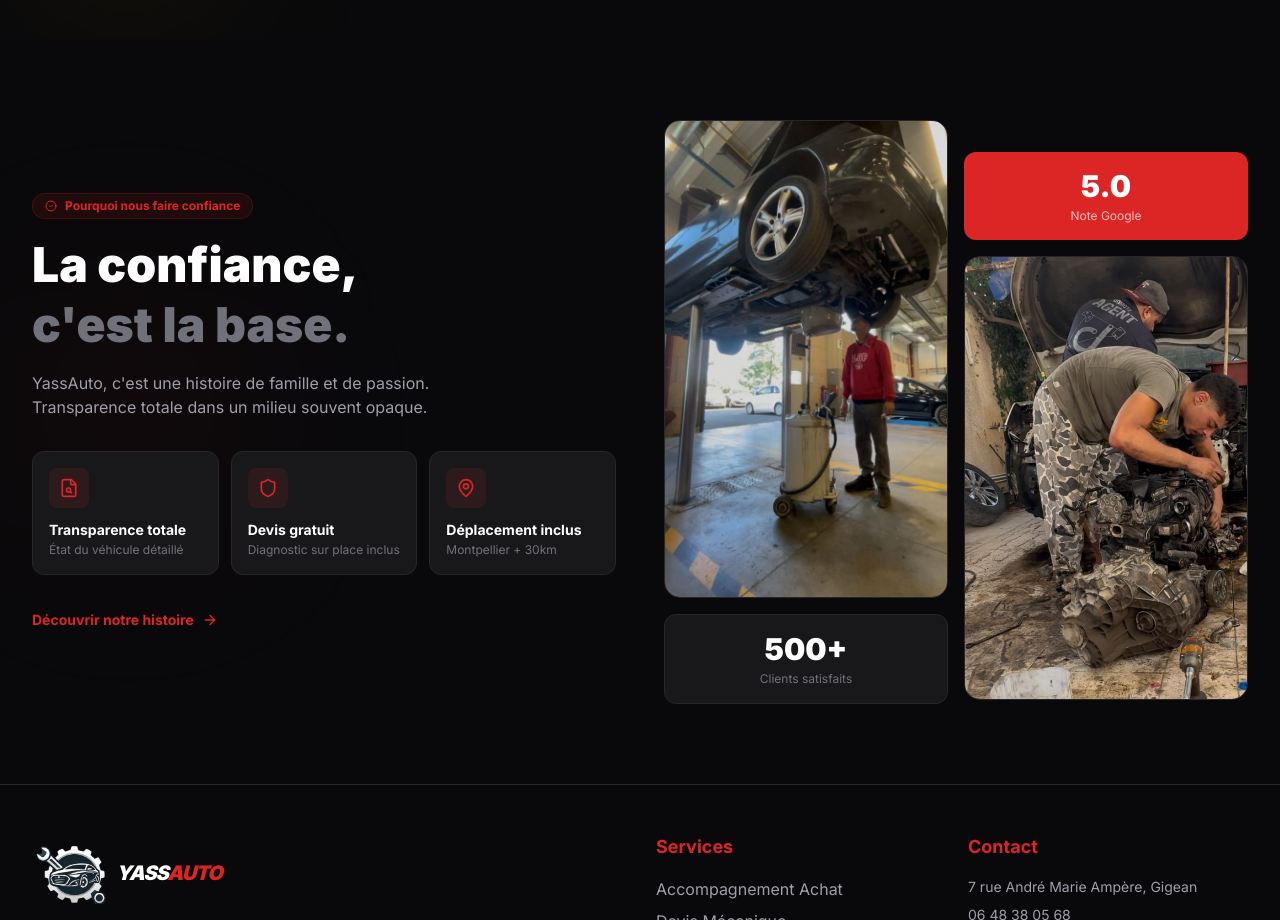
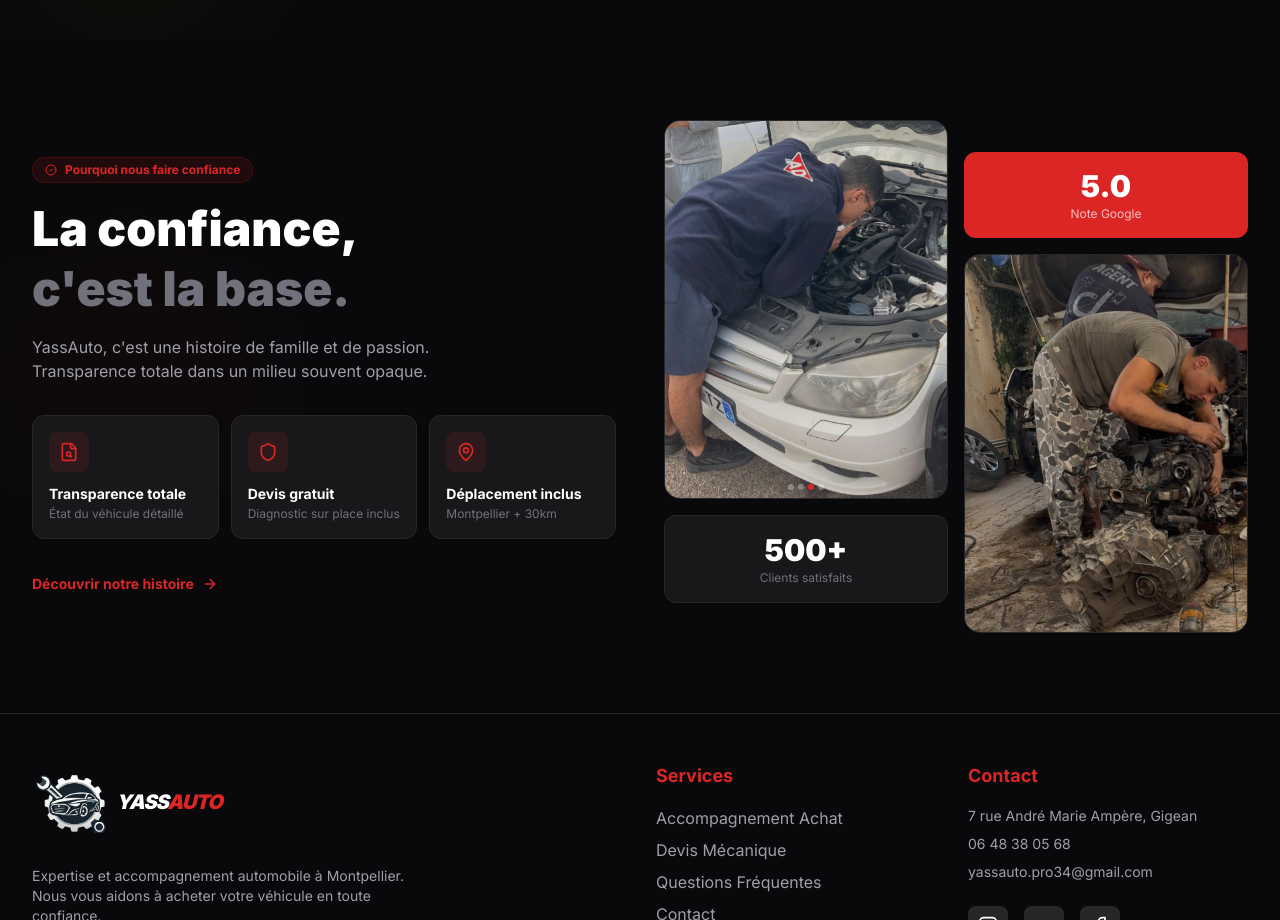
Before and after one commit to yassautopro34-blip/CODE-Web-Yassauto, a Next.js app: page / in a window 1280 px wide. Shown: the part 2760-3680 px from the top of the page. Built offline with nearby package versions, Linux system fonts and the light colour scheme; no server answers; the database is empty.

Commit message:
feat: images carousel visible sur mobile + défilement auto

```diff
--- a/src/components/home/TrustSection.tsx
+++ b/src/components/home/TrustSection.tsx
@@ -1,9 +1,30 @@
-import React from "react";
+"use client";
+
+import React, { useState, useEffect } from "react";
 import Link from "next/link";
 import { CheckCircle2, Shield, MapPin, FileSearch, ArrowRight } from "lucide-react";
 import Image from "next/image";
 
+// Images qui défilent - ajoute tes images dans /public/gallery/
+const GALLERY_IMAGES = [
+  "/img1.jpeg",
+  "/img2.jpeg",
+  "/img3.jpeg",
+  "/img4.jpeg",
+  // Pour ajouter d'autres images : copie-les dans public/gallery/ puis ajoute "/gallery/nomimage.jpg"
+];
+
 export const TrustSection: React.FC = () => {
+  const [currentImage, setCurrentImage] = useState(0);
+
+  // Change d'image toutes les 3 secondes
+  useEffect(() => {
+    const interval = setInterval(() => {
+      setCurrentImage((prev) => (prev + 1) % GALLERY_IMAGES.length);
+    }, 3000);
+    return () => clearInterval(interval);
+  }, []);
+
   const features = [
     {
       icon: FileSearch,
@@ -74,33 +95,70 @@ export const TrustSection: React.FC = () => {
             </Link>
           </div>
 
-          {/* Images - hidden on mobile, simplified */}
-          <div className="hidden lg:grid grid-cols-2 gap-4">
-            <div className="space-y-4">
+          {/* Images avec défilement - visible sur TOUS les écrans */}
+          <div className="grid grid-cols-2 gap-3 md:gap-4">
+            {/* Colonne gauche */}
+            <div className="space-y-3 md:space-y-4">
+              {/* Image qui défile */}
+              <div className="relative aspect-[3/4] rounded-2xl border border-zinc-800 overflow-hidden">
+                {GALLERY_IMAGES.map((src, index) => (
                   <Image
+                    key={src}
                     width={300}
-                height={300}
-                src="/img1.jpeg"
-                className="rounded-2xl border border-zinc-800 w-full object-cover"
-                alt="Inspection engine"
+                    height={400}
+                    src={src}
+                    className={`absolute inset-0 w-full h-full object-cover transition-opacity duration-700 ${
+                      index === currentImage ? "opacity-100" : "opacity-0"
+                    }`}
+                    alt={`Photo garage ${index + 1}`}
                   />
-              <div className="bg-zinc-900 border border-zinc-800 rounded-xl p-4 text-center">
-                <p className="text-3xl font-black text-white mb-1">500+</p>
-                <p className="text-zinc-500 text-xs">Clients satisfaits</p>
+                ))}
+                {/* Indicateurs */}
+                <div className="absolute bottom-2 left-1/2 -translate-x-1/2 flex gap-1">
+                  {GALLERY_IMAGES.map((_, i) => (
+                    <div
+                      key={i}
+                      className={`w-1.5 h-1.5 rounded-full transition-colors ${
+                        i === currentImage ? "bg-brand-red" : "bg-white/30"
+                      }`}
+                    />
+                  ))}
                 </div>
               </div>
-            <div className="space-y-4 pt-8">
-              <div className="bg-brand-red rounded-xl p-4 text-center">
-                <p className="text-3xl font-black text-white mb-1">5.0</p>
-                <p className="text-white/70 text-xs">Note Google</p>
+
+              {/* Stats */}
+              <div className="bg-zinc-900 border border-zinc-800 rounded-xl p-3 md:p-4 text-center">
+                <p className="text-2xl md:text-3xl font-black text-white mb-0.5">500+</p>
+                <p className="text-zinc-500 text-[10px] md:text-xs">Clients satisfaits</p>
               </div>
+            </div>
+
+            {/* Colonne droite */}
+            <div className="space-y-3 md:space-y-4 pt-6 md:pt-8">
+              {/* Stats Google */}
+              <div className="bg-brand-red rounded-xl p-3 md:p-4 text-center">
+                <p className="text-2xl md:text-3xl font-black text-white mb-0.5">5.0</p>
+                <p className="text-white/70 text-[10px] md:text-xs">Note Google</p>
+              </div>
+
+              {/* Deuxième image qui défile (décalée) */}
+              <div className="relative aspect-[3/4] rounded-2xl border border-zinc-800 overflow-hidden">
+                {GALLERY_IMAGES.map((src, index) => {
+                  const offsetIndex = (index + 1) % GALLERY_IMAGES.length;
+                  return (
                     <Image
+                      key={src}
                       width={300}
-                height={300}
-                src="/img4.jpeg"
-                className="rounded-2xl border border-zinc-800 w-full object-cover"
-                alt="Happy client"
+                      height={400}
+                      src={GALLERY_IMAGES[offsetIndex]}
+                      className={`absolute inset-0 w-full h-full object-cover transition-opacity duration-700 ${
+                        index === currentImage ? "opacity-100" : "opacity-0"
+                      }`}
+                      alt={`Photo travail ${index + 1}`}
                     />
+                  );
+                })}
+              </div>
             </div>
           </div>
 
```
Lines whose indentation alone changed are shown as unchanged.
